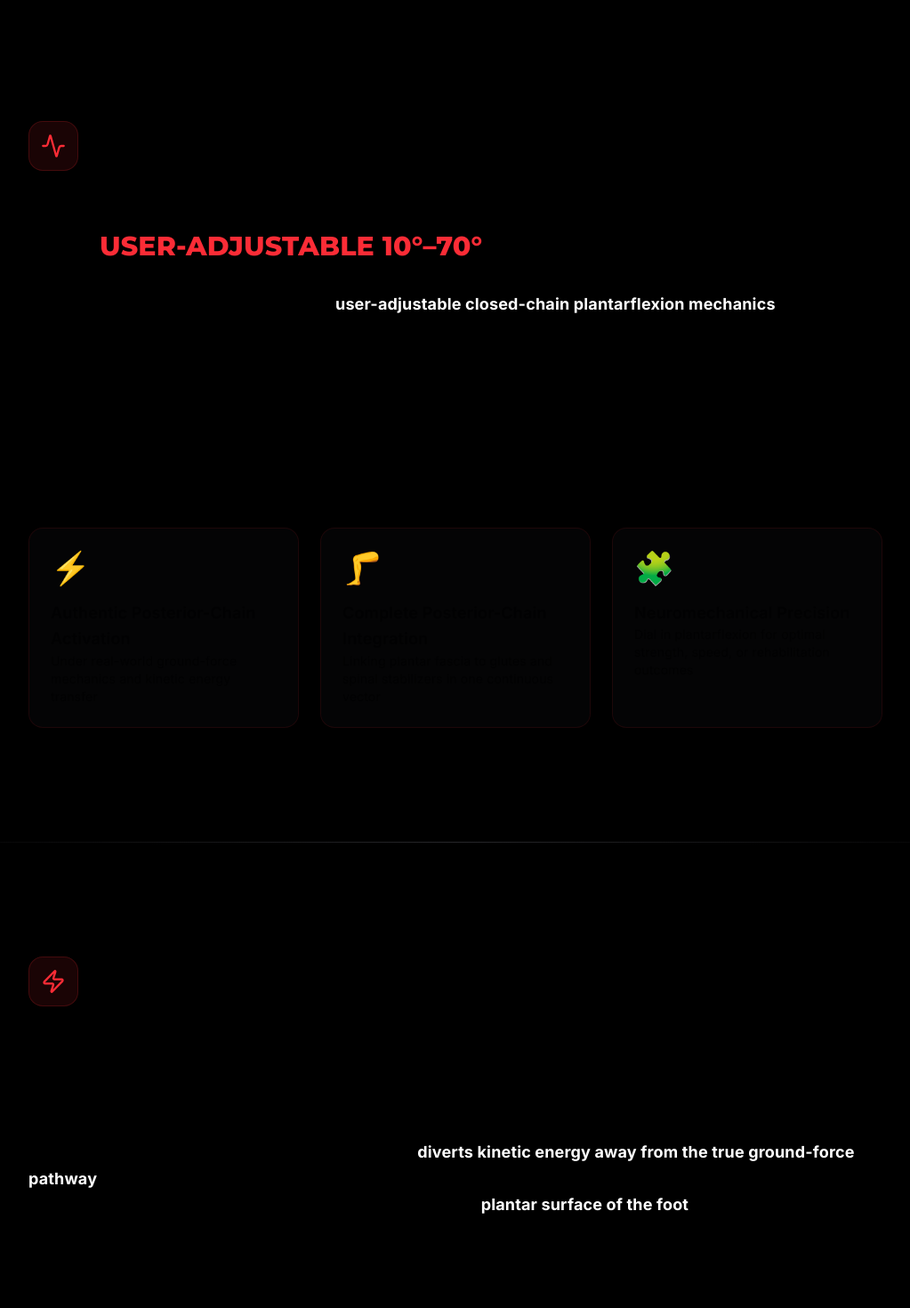
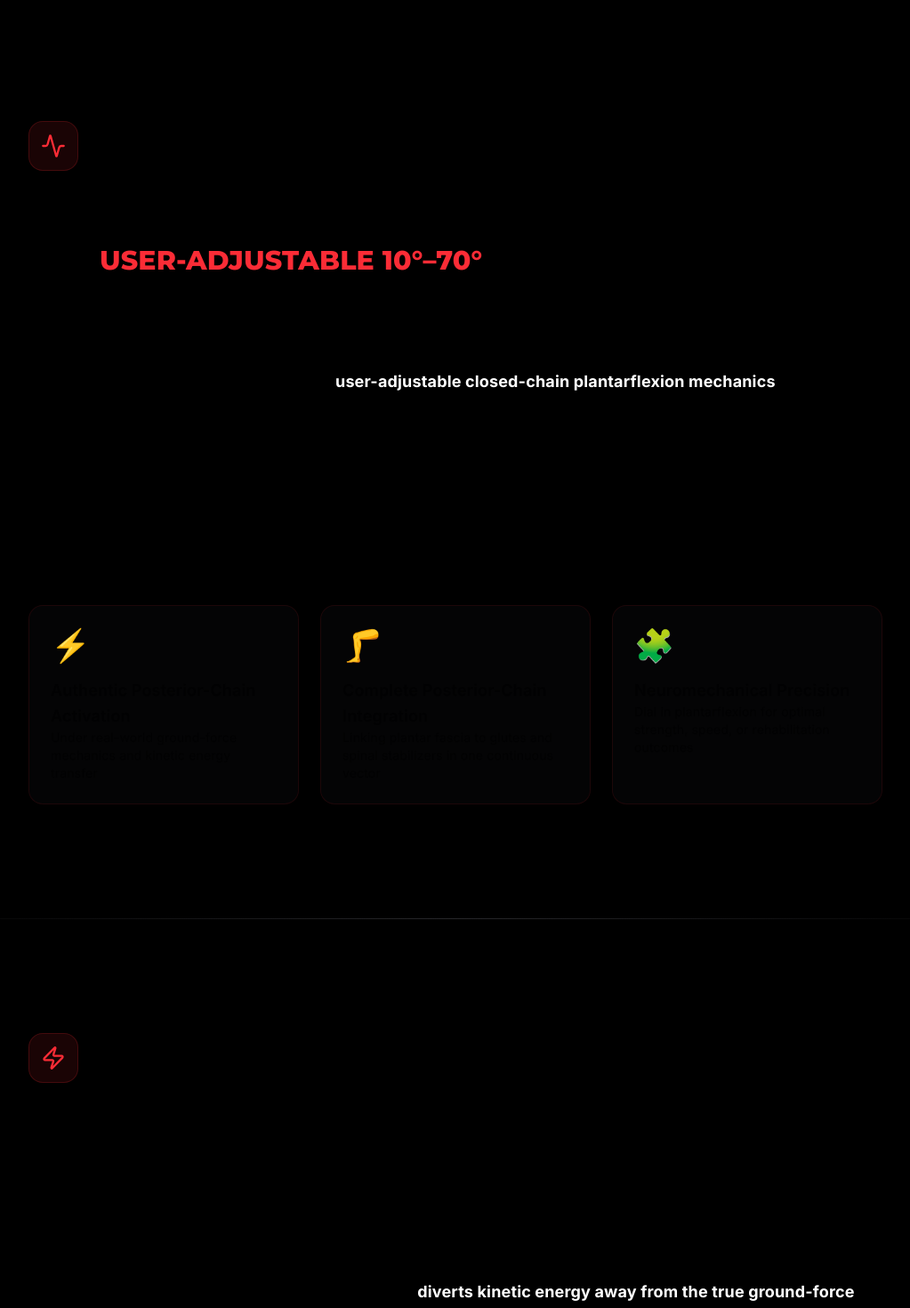
Before and after one commit to infinityspine/exiqx-website, a Next.js app: page /technology in a window 1280 px wide. Shown: the part 760-2230 px from the top of the page at 89% size, without its empty margins (128-1151 px from the left). Built offline with nearby package versions, Linux system fonts and the light colour scheme.

Commit message:
🕒 Auto-commit: 2025-11-11 12:07:54

```diff
--- a/app/technology/TechnologyContent.tsx
+++ b/app/technology/TechnologyContent.tsx
@@ -81,16 +81,16 @@ export default function TechnologyContent() {
           variants={sectionVariants}
         >
           <div className="max-w-5xl mx-auto px-4 sm:px-6 lg:px-8">
-            <div className="flex items-start gap-6 mb-8">
+            <div className="flex items-start gap-6" style={{ marginBottom: 'clamp(2rem, 5vw, 4rem)' }}>
               <div className="flex-shrink-0">
                 <div className="w-14 h-14 rounded-2xl bg-red-900/20 border border-red-900/40 flex items-center justify-center">
                   <Activity className="w-7 h-7 text-red-500" />
                 </div>
               </div>
               <div>
-                <h2 className="text-3xl sm:text-4xl font-bold text-white mb-6 font-montserrat">
+                <h2 className="text-3xl sm:text-4xl font-bold text-white font-montserrat" style={{ marginBottom: 'clamp(1.5rem, 3vw, 2.5rem)' }}>
                   Closed-Chain Plantarflexion Alignment
-                  <span className="block text-2xl sm:text-3xl text-red-500 mt-2">
+                  <span className="block text-2xl sm:text-3xl text-red-500" style={{ marginTop: 'clamp(1rem, 2vw, 1.5rem)' }}>
                     User-Adjustable 10°–70°
                   </span>
                 </h2>
@@ -151,14 +151,14 @@ export default function TechnologyContent() {
           variants={sectionVariants}
         >
           <div className="max-w-5xl mx-auto px-4 sm:px-6 lg:px-8">
-            <div className="flex items-start gap-6 mb-8">
+            <div className="flex items-start gap-6" style={{ marginBottom: 'clamp(2rem, 5vw, 4rem)' }}>
               <div className="flex-shrink-0">
                 <div className="w-14 h-14 rounded-2xl bg-red-900/20 border border-red-900/40 flex items-center justify-center">
                   <Zap className="w-7 h-7 text-red-500" />
                 </div>
               </div>
               <div>
-                <h2 className="text-3xl sm:text-4xl font-bold text-white mb-6 font-montserrat">
+                <h2 className="text-3xl sm:text-4xl font-bold text-white font-montserrat" style={{ marginBottom: 'clamp(1.5rem, 3vw, 2.5rem)' }}>
                   Why We Invented the ExIQx Footplate
                 </h2>
               </div>
@@ -223,14 +223,14 @@ export default function TechnologyContent() {
           variants={sectionVariants}
         >
           <div className="max-w-5xl mx-auto px-4 sm:px-6 lg:px-8">
-            <div className="flex items-start gap-6 mb-8">
+            <div className="flex items-start gap-6" style={{ marginBottom: 'clamp(2rem, 5vw, 4rem)' }}>
               <div className="flex-shrink-0">
                 <div className="w-14 h-14 rounded-2xl bg-red-900/20 border border-red-900/40 flex items-center justify-center">
                   <Cog className="w-7 h-7 text-red-500" />
                 </div>
               </div>
               <div>
-                <h2 className="text-3xl sm:text-4xl font-bold text-white mb-6 font-montserrat">
+                <h2 className="text-3xl sm:text-4xl font-bold text-white font-montserrat" style={{ marginBottom: 'clamp(1.5rem, 3vw, 2.5rem)' }}>
                   Precision Engineering
                 </h2>
               </div>
@@ -284,14 +284,14 @@ export default function TechnologyContent() {
           variants={sectionVariants}
         >
           <div className="max-w-5xl mx-auto px-4 sm:px-6 lg:px-8">
-            <div className="flex items-start gap-6 mb-8">
+            <div className="flex items-start gap-6" style={{ marginBottom: 'clamp(2rem, 5vw, 4rem)' }}>
               <div className="flex-shrink-0">
                 <div className="w-14 h-14 rounded-2xl bg-red-900/20 border border-red-900/40 flex items-center justify-center">
                   <TrendingUp className="w-7 h-7 text-red-500" />
                 </div>
               </div>
               <div>
-                <h2 className="text-3xl sm:text-4xl font-bold text-white mb-6 font-montserrat">
+                <h2 className="text-3xl sm:text-4xl font-bold text-white font-montserrat" style={{ marginBottom: 'clamp(1.5rem, 3vw, 2.5rem)' }}>
                   Performance Outcomes
                 </h2>
               </div>
```
